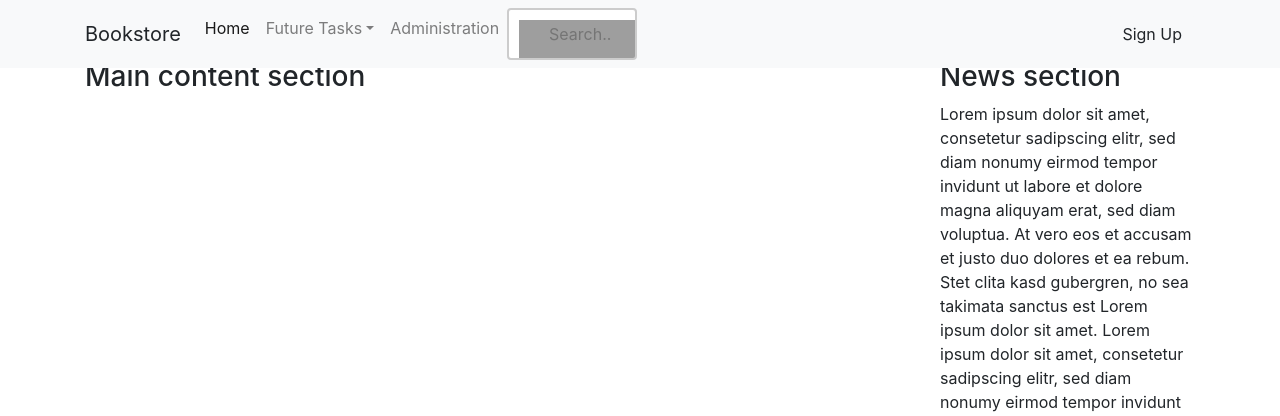
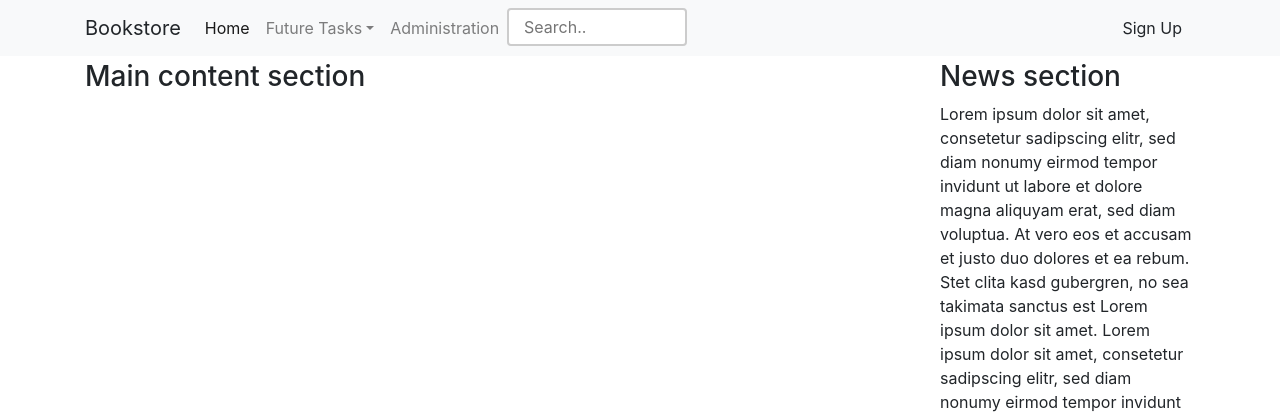
Before and after one commit to C3llarDwellar/EWA_Beleg, a PHP site: page / in a window 1280 px wide. Shown: the top 416 px of the page. Run offline with PHP 8.4, Linux system fonts and the light colour scheme; data that the repository does not hold is empty; grey boxes are pictures that could not be loaded.

Commit message:
added gitignore, formatted searchbar

```diff
--- a/daten/main-container-padding.css
+++ b/daten/main-container-padding.css
@@ -2,17 +2,21 @@ main {
     margin-top: 60px;
     margin-bottom: 60px;
 }
+
 input[type=text] {
-    width: 130px;
+    width: 180px;
     box-sizing: border-box;
     border: 2px solid #ccc;
     border-radius: 4px;
     font-size: 16px;
     background-color: white;
-    background-image: url("resources/images/search-icon.png");
     background-position: 10px 10px;
     background-repeat: no-repeat;
-    padding: 12px 20px 12px 40px;
+    padding: 5px 5px 5px 15px;
     -webkit-transition: width 0.4s ease-in-out;
     transition: width 0.4s ease-in-out;
 }
+
+input[type=text]:focus {
+    width: 100%;
+}
```
Also changed, not shown: resources/images/searchicon.png (added), 1 other file.
